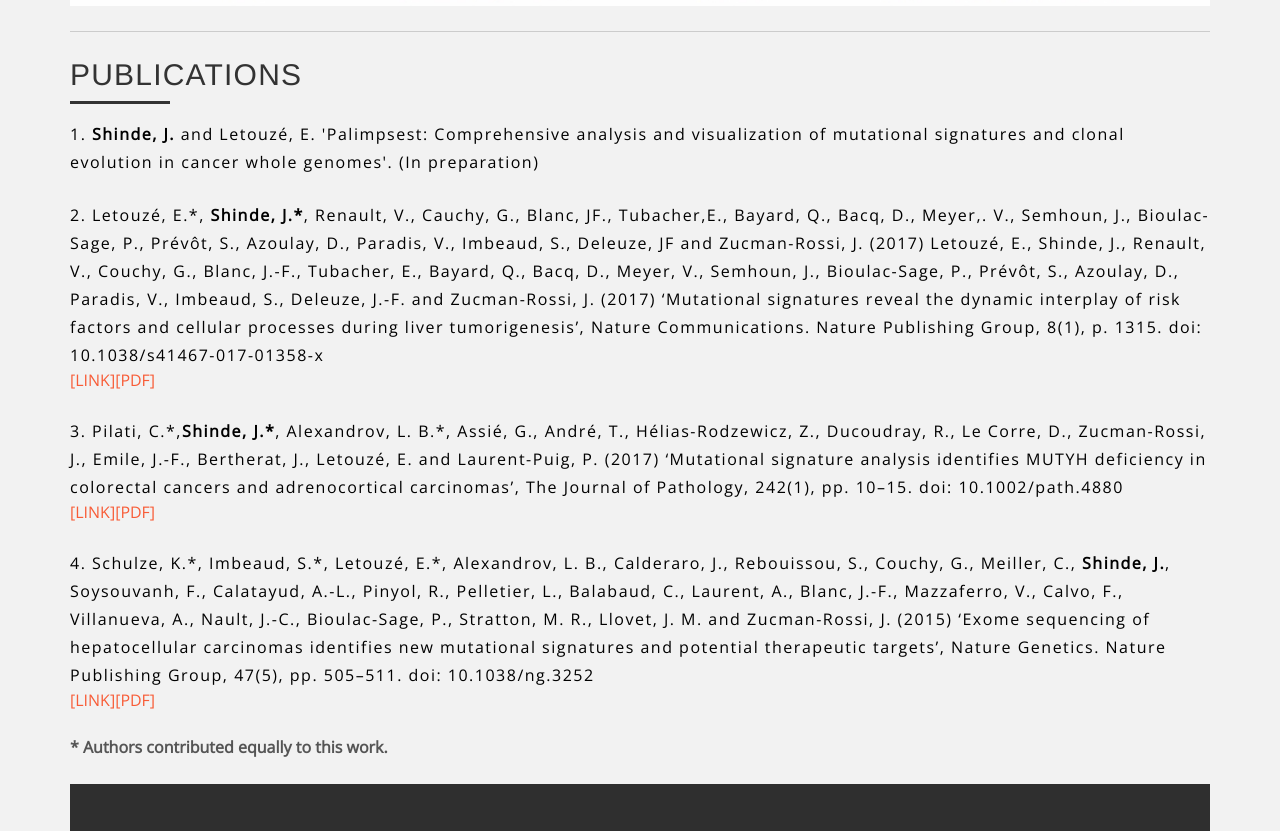
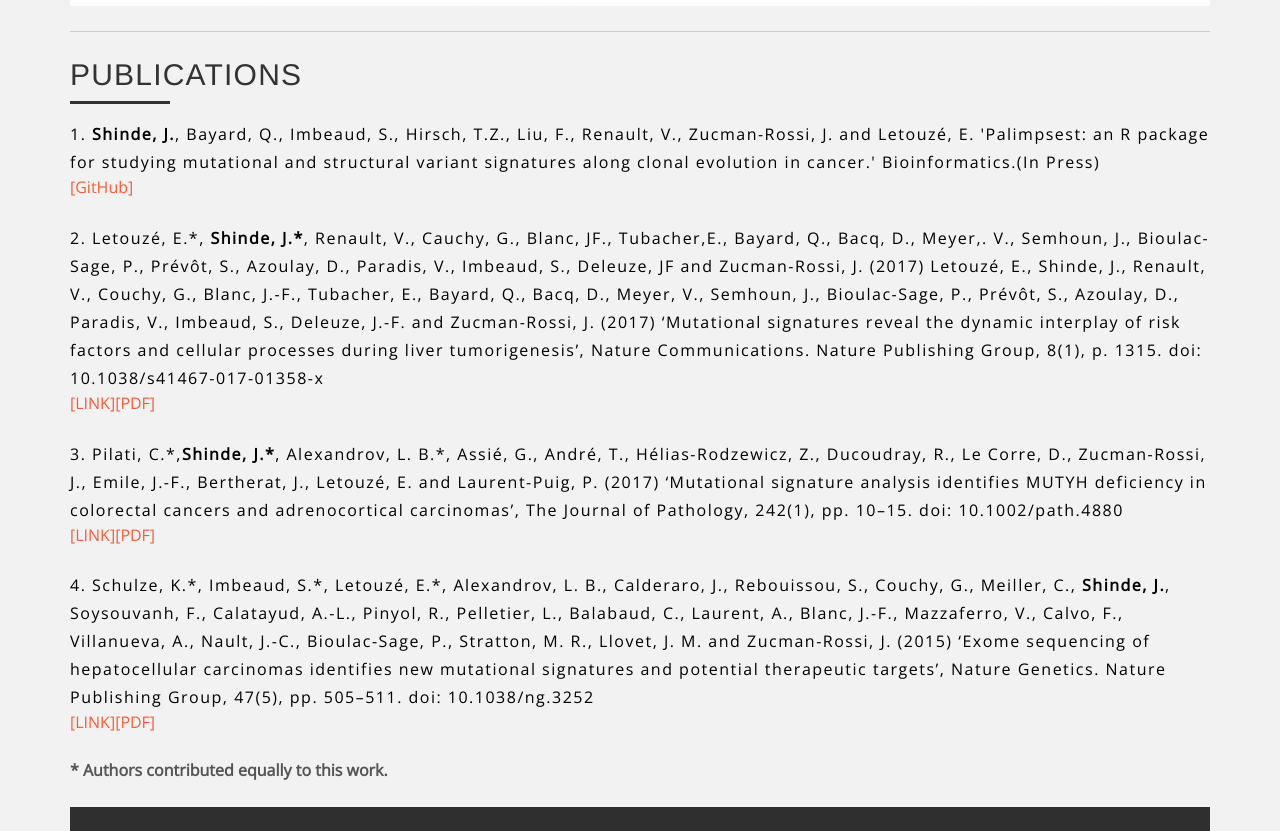
Before and after one commit to jayendrashinde91/jayendrashinde91.github.io, a plain HTML site: page index.html in a window 1280 px wide. Shown: the part 1680-2511 px from the top of the page. Drawn offline with nearby package versions, Linux system fonts and the light colour scheme; some packages are replaced by stand-ins of ours; files that its build step writes are made by us from their sources.

Commit message:
Add files via upload

```diff
--- a/index.html
+++ b/index.html
@@ -194,8 +194,7 @@
 					<h2 class="h2">Publications</h2>
 					<section id="research" name="resume"></section>
 					<div class="heading-line"></div>
-					<p class="main-para">1. <b>Shinde, J.</b> and Letouzé, E. 'Palimpsest: Comprehensive analysis and visualization of mutational
-signatures and clonal evolution in cancer whole genomes'. (In preparation)</p>
+					<p class="main-para">1. <b>Shinde, J.</b>, Bayard, Q., Imbeaud, S., Hirsch, T.Z., Liu, F., Renault, V., Zucman-Rossi, J. and Letouzé, E. 'Palimpsest:  an  R  package  for  studying mutational  and  structural  variant  signatures  along  clonal  evolution  in  cancer.' Bioinformatics.(In Press)</p><a href="https://github.com/FunGeST/Palimpsest">[GitHub]</a>
 <p></p>
 <p class="main-para">2. Letouzé, E.*, <b>Shinde, J.*</b>, Renault, V., Cauchy, G., Blanc, JF., Tubacher,E., Bayard, Q., Bacq, D.,
 Meyer,. V., Semhoun, J., Bioulac-Sage, P., Prévôt, S., Azoulay, D., Paradis, V., Imbeaud, S.,
@@ -251,7 +250,6 @@ Nature Publishing Group, 47(5), pp. 505–511. doi: 10.1038/ng.3252</p><a href="
 						<a href="https://fr.linkedin.com/in/jayendra-shinde-5809a074"><i class="icon-linkedin"></i><span class="label">  Linkedin</span></a></br>
 						<a href="https://twitter.com/zjay91?lang=en"><i class="icon-twitter"></i><span class="label">   Twitter</span></a></br>
 
-
 					</p>
 				</div>
 			</div><!--/.row -->
```
